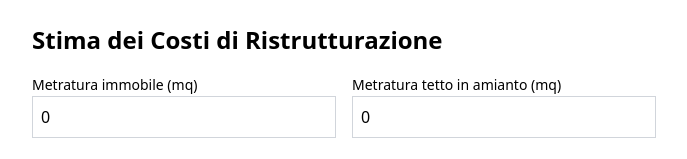
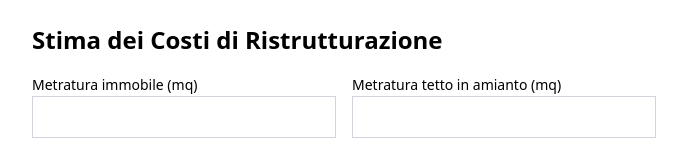
Before and after one commit to FlamingFury28/stima-costi-ristrutturazione, a React (Vite) app: page / in a window 1280 px wide. Shown: the top 159 px of the page, without its empty margins (296-983 px from the left). Built offline with nearby package versions, Linux system fonts and the light colour scheme.

Commit message:
Fix rollup/npm error for Vercel deploy

```diff
--- a/src/App.jsx
+++ b/src/App.jsx
@@ -25,8 +25,8 @@ const costItems = [
 
 export default function CostEstimator() {
   const [selectedItems, setSelectedItems] = useState([]);
-  const [area, setArea] = useState(0);
-  const [amiantoArea, setAmiantoArea] = useState(0);
+  const [area, setArea] = useState("");
+  const [amiantoArea, setAmiantoArea] = useState("");
   const [numBagni, setNumBagni] = useState(1);
   const resultRef = useRef(null);
 
@@ -39,18 +39,18 @@ export default function CostEstimator() {
   const computeCostDetails = () => {
     let details = [];
     const visibleItems = costItems.filter(
-      (item) => selectedItems.includes(item.id) || (item.id === "amianto" && amiantoArea > 0)
+      (item) => selectedItems.includes(item.id) || (item.id === "amianto" && parseFloat(amiantoArea) > 0)
     );
 
     visibleItems.forEach((item) => {
       let min = 0;
       let max = 0;
       if (item.type === "area") {
-        min = item.min * area;
-        max = item.max * area;
+        min = item.min * parseFloat(area || 0);
+        max = item.max * parseFloat(area || 0);
       } else if (item.type === "amianto") {
-        min = item.min * amiantoArea;
-        max = item.max * amiantoArea;
+        min = item.min * parseFloat(amiantoArea || 0);
+        max = item.max * parseFloat(amiantoArea || 0);
       } else if (item.type === "bagni") {
         min = item.min * numBagni;
         max = item.max * numBagni;
@@ -85,18 +85,22 @@ export default function CostEstimator() {
           <Label htmlFor="area">Metratura immobile (mq)</Label>
           <Input
             id="area"
-            type="number"
+            type="text"
+            inputMode="numeric"
+            pattern="[0-9]*"
             value={area}
-            onChange={(e) => setArea(Number(e.target.value))}
+            onChange={(e) => setArea(e.target.value)}
           />
         </div>
         <div>
           <Label htmlFor="amianto">Metratura tetto in amianto (mq)</Label>
           <Input
             id="amianto"
-            type="number"
+            type="text"
+            inputMode="numeric"
+            pattern="[0-9]*"
             value={amiantoArea}
-            onChange={(e) => setAmiantoArea(Number(e.target.value))}
+            onChange={(e) => setAmiantoArea(e.target.value)}
           />
         </div>
         <div>
```
